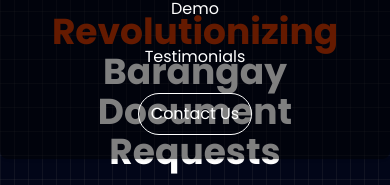
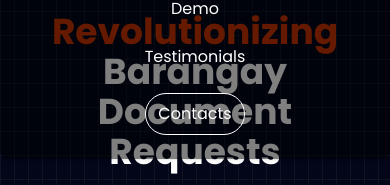
Before and after one commit to mary-xn/finalswsat, a React (Vite) app: page / in a window 390 px wide. Both pictures are taken after a click on the element 355 px from the left and 41 px from the top of the page. Shown: the part 253-438 px from the top of the page. Built offline with nearby package versions, Linux system fonts and the light colour scheme.

Commit message:
Fixed name for contact

```diff
--- a/src/components/NavBar.jsx
+++ b/src/components/NavBar.jsx
@@ -113,7 +113,7 @@ export default function NavBar() {
             onClick={() => handleLinkClick('contact')}
             className={`${contactStyles} ${activeSection === 'contact' ? 'bg-orange-500 text-white font-semibold' : ''}`}
           >
-            Contact Us
+            Contacts
           </Link>
         </div>
       )}
```
